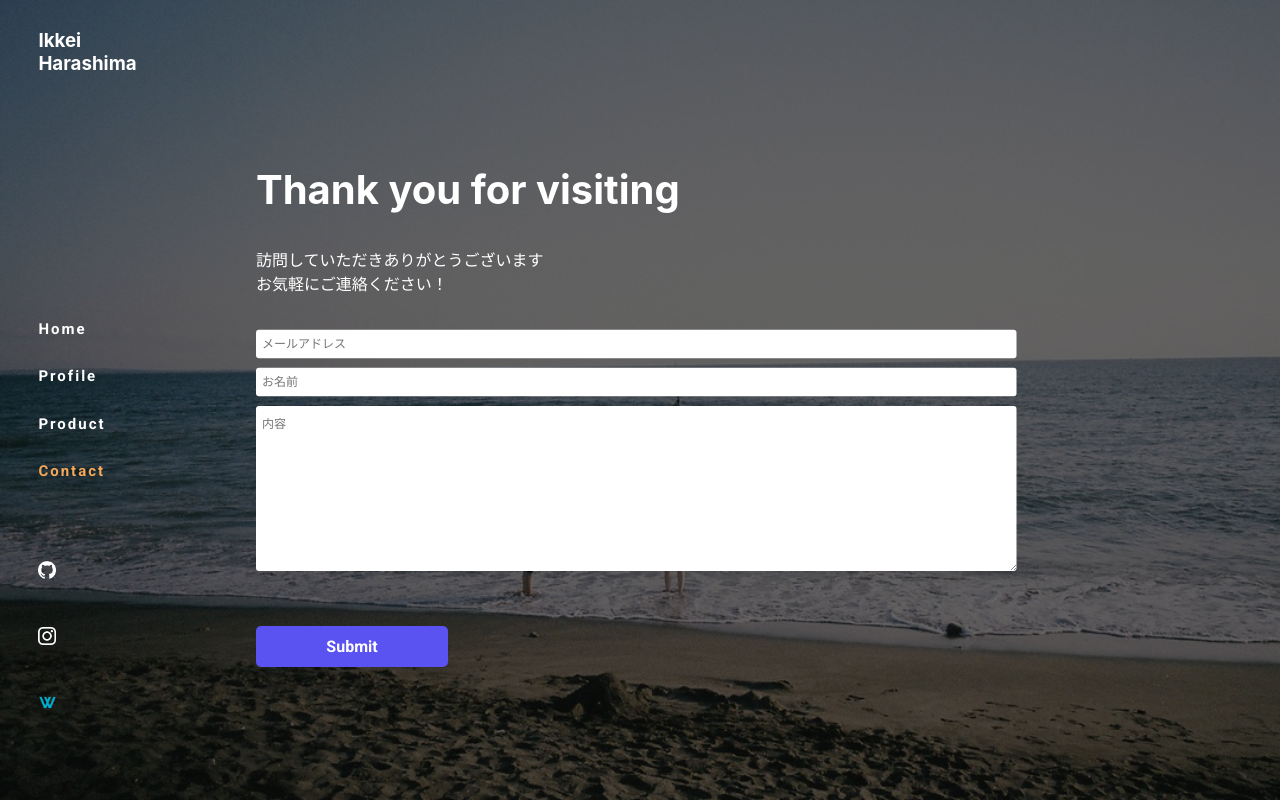
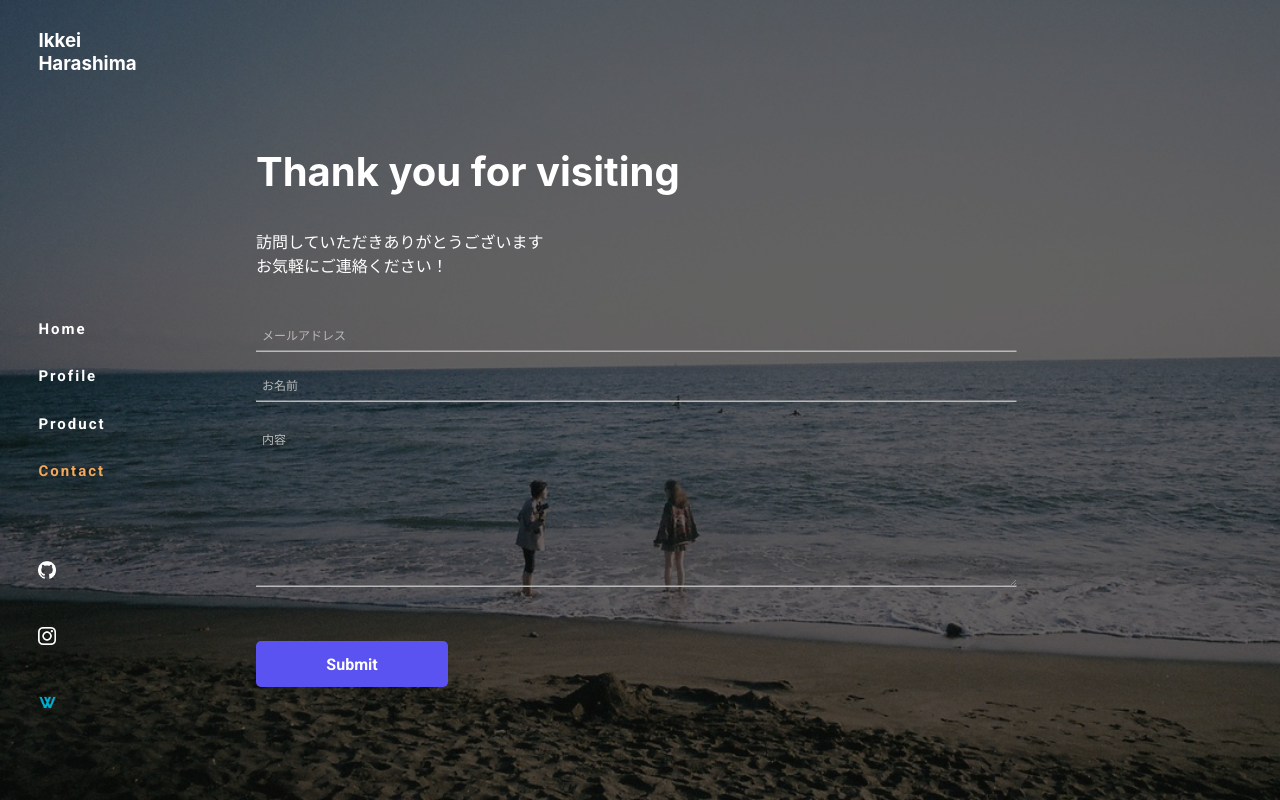
Before and after one commit to 1keiuu/portfolio20, a React (Create React App) app in the folder front/app/: page /contact in a window 1280 px wide. Built offline with nearby package versions, Linux system fonts and the light colour scheme; no server answers.

Commit message:
fix contact UI

```diff
--- a/front/app/src/styles/contactPage.css
+++ b/front/app/src/styles/contactPage.css
@@ -42,38 +42,58 @@
 }
 
 .contact-page .contact-form .email__input {
+  background: transparent;
+  color: #fff;
   width: 130%;
+  margin-top: 10px;
   padding: 10px 8px;
-  border-radius: 4px;
   border: 0;
+  border-bottom: 2px solid #b9b9b9;
   outline: 0;
   font-size: 16px;
   transform: scale(calc(12 / 16));
   transform-origin: left;
 }
 
+.contact-page .contact-form .email__input::placeholder {
+  color: #b9b9b9;
+}
+
 .contact-page .contact-form .name__input {
+  color: #fff;
   width: 130%;
   padding: 10px 8px;
-  border-radius: 4px;
+  margin-top: 10px;
+  background: transparent;
   border: 0;
+  border-bottom: 2px solid #b9b9b9;
   outline: 0;
   font-size: 16px;
   transform-origin: left;
   transform: scale(calc(12 / 16));
 }
 
+.contact-page .contact-form .name__input::placeholder {
+  color: #b9b9b9;
+}
+
 .contact-page .contact-form .content__input {
+  color: #fff;
   width: 130%;
-  margin-top: 5px;
+  margin-top: 15px;
   padding: 10px 8px;
-  border-radius: 4px;
+  background: transparent;
   border: 0;
+  border-bottom: 2px solid #b9b9b9;
   outline: 0;
   height: 25vh;
   font-size: 16px;
   transform-origin: top left;
   transform: scale(calc(12 / 16));
+}
+
+.contact-page .contact-form .content__input::placeholder {
+  color: #b9b9b9;
 }
 
 .contact-page .contact-form .submit__button {
--- a/front/app/src/styles/contactPage.scss
+++ b/front/app/src/styles/contactPage.scss
@@ -72,36 +72,53 @@ $breakpoint-down: (
     flex-direction: column;
     width: 100%;
     .email__input {
+      background: transparent;
+      color: #fff;
       width: 130%;
+      margin-top: 10px;
       padding: 10px 8px;
-      border-radius: 4px;
       border: 0;
+      border-bottom: 2px solid rgb(185, 185, 185);
       outline: 0;
       font-size: 16px;
       transform: scale(calc(12 / 16));
       transform-origin: left;
+      &::placeholder {
+        color: rgb(185, 185, 185);
+      }
     }
     .name__input {
+      color: #fff;
       width: 130%;
       padding: 10px 8px;
-      border-radius: 4px;
+      margin-top: 10px;
+      background: transparent;
       border: 0;
+      border-bottom: 2px solid rgb(185, 185, 185);
       outline: 0;
       font-size: 16px;
       transform-origin: left;
       transform: scale(calc(12 / 16));
+      &::placeholder {
+        color: rgb(185, 185, 185);
+      }
     }
     .content__input {
+      color: #fff;
       width: 130%;
-      margin-top: 5px;
+      margin-top: 15px;
       padding: 10px 8px;
-      border-radius: 4px;
+      background: transparent;
       border: 0;
+      border-bottom: 2px solid rgb(185, 185, 185);
       outline: 0;
       height: 25vh;
       font-size: 16px;
       transform-origin: top left;
       transform: scale(calc(12 / 16));
+      &::placeholder {
+        color: rgb(185, 185, 185);
+      }
     }
     .submit__button {
       width: 130%;
```
Also changed, not shown: front/app/src/styles/contactPage.min.css (+1 -1 lines).
